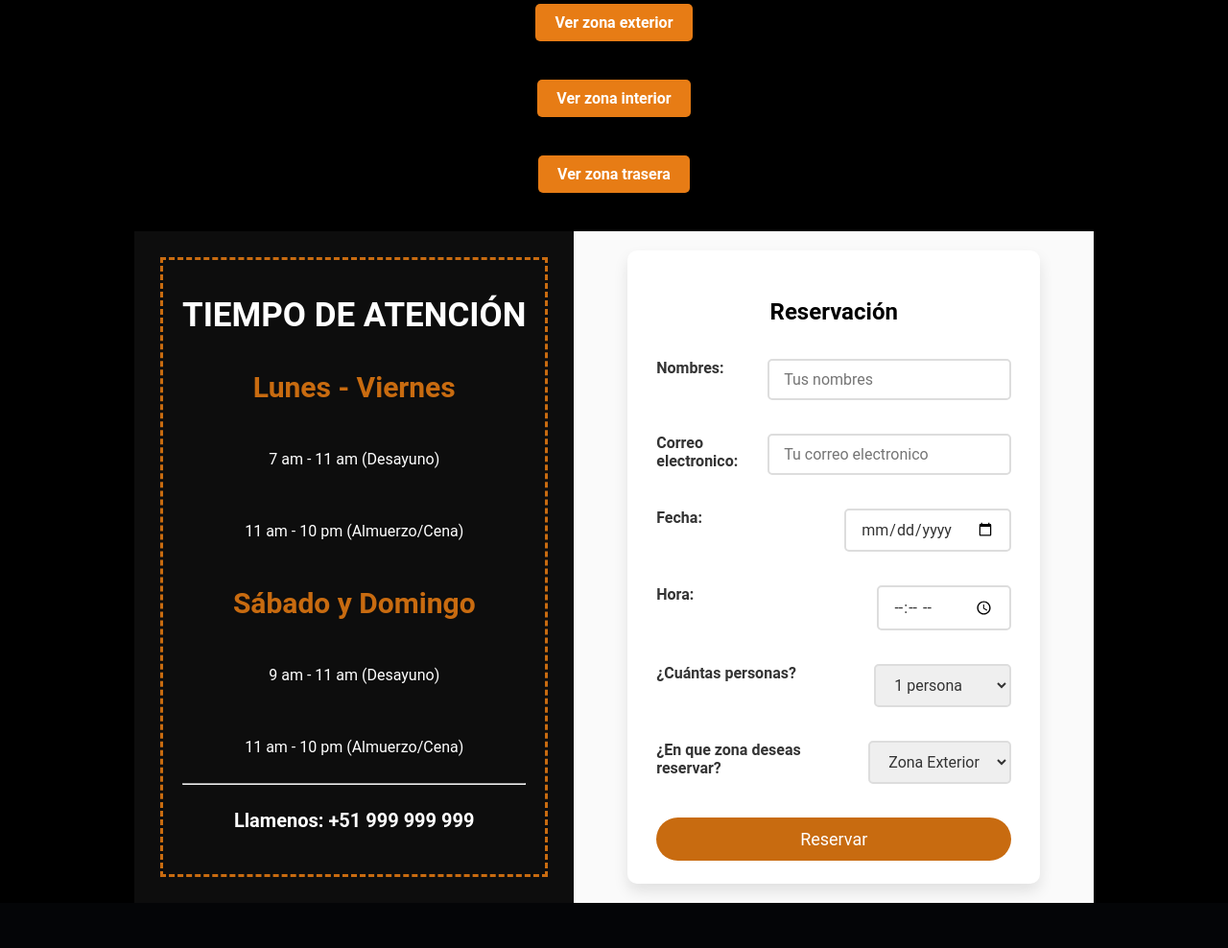
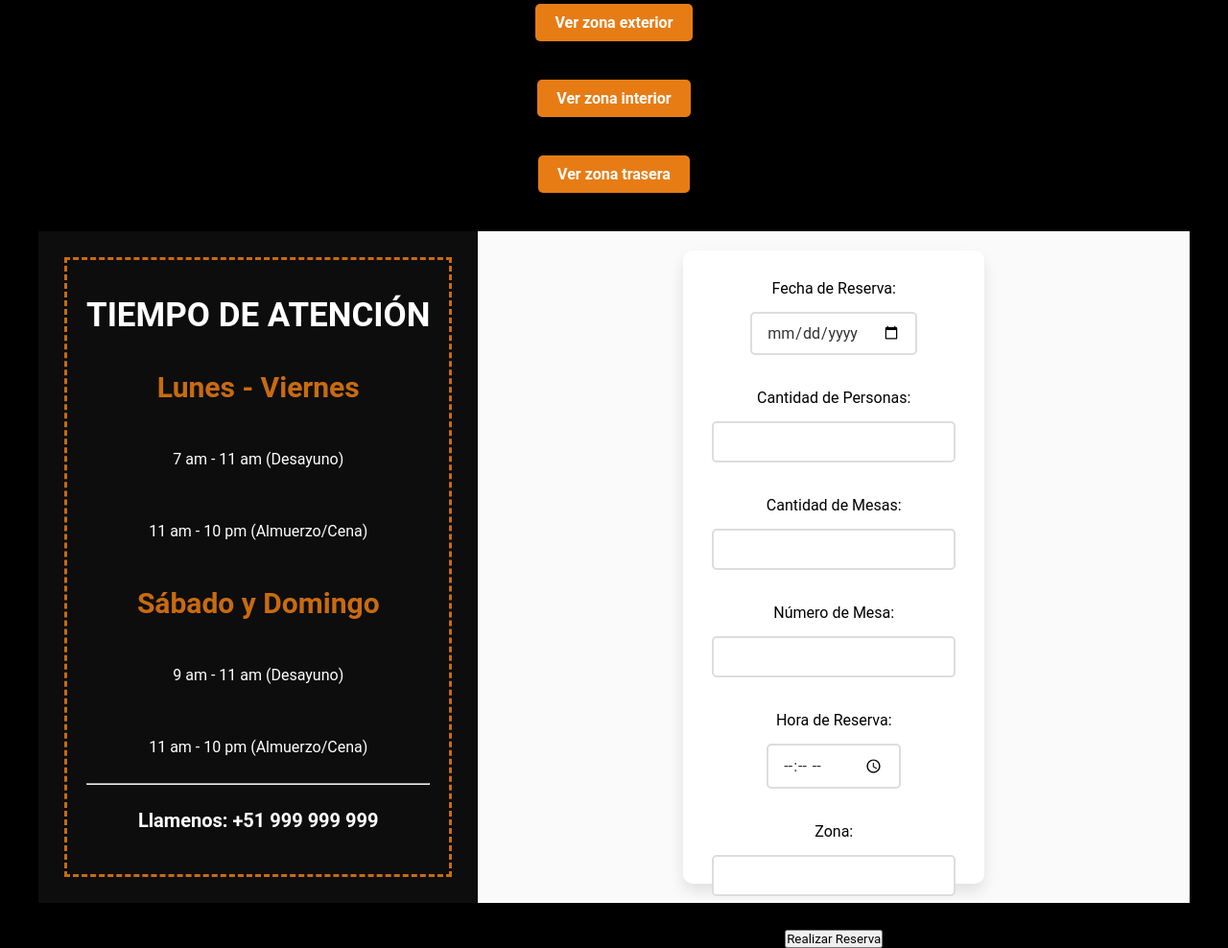
Before and after one commit to Mathiloc/D-Acari, a PHP site: page /Reservas.php in a window 1280 px wide. Shown: the part 1058-2046 px from the top of the page at 96% size. Before the commit the page ends 1999 px from the top, so only its background shows below. Run offline with PHP 8.4, Linux system fonts and the light colour scheme; some libraries are stand-ins or nearby versions.

Commit message:
Modificaciones

```diff
--- a/Capa_Cliente/Estilos/Reservas.css
+++ b/Capa_Cliente/Estilos/Reservas.css
@@ -301,7 +301,7 @@
   /*formulario*/
   .formulario {
       background-color: #fafafa;
-      max-width: 1000px;
+      max-width: 1200px;
     height: 700px;
       margin: 0px auto;
       box-shadow: 10px 15px 20px rgba(0, 0, 0, .1);
@@ -346,10 +346,25 @@
 
   form {
     display: flex;
+    align-items: center; /*AQUI SE CAMBIO*/
     flex-direction: column;
     gap: 15px; /* Espaciado entre campos */
   }
+  .form-group {
+    display: flex;
+    align-items: center;  /* Centra verticalmente los elementos */
+    margin-bottom: 15px;  /* Espacio entre cada grupo de elementos */
+}
+  .form-group label {
+    width: 200px;  /* Establece un ancho fijo para las etiquetas */
+    margin-right: 10px;  /* Espacio entre la etiqueta y el input */
+}
 
+.form-group input {
+  flex: 1;  /* Hace que los inputs ocupen el espacio restante */
+  padding: 8px;
+  font-size: 16px;
+}
   form p {
     margin-bottom: 10px;
     font-weight: 600;
--- a/Capa_Cliente/Vista/Reservas.php
+++ b/Capa_Cliente/Vista/Reservas.php
@@ -1,3 +1,69 @@
+
+<?php
+session_start();  // Inicia la sesión
+
+?>
+
+<?php
+// Conexión a la base de datos
+$conn = new mysqli('localhost', 'root', '', 'bd_dacari');
+// Verificar conexión
+if ($conn->connect_error) {
+    die("Error de conexión: " . $conn->connect_error);
+}
+
+// Procesar reserva cuando se envíe el formulario
+if ($_SERVER['REQUEST_METHOD'] === 'POST') {
+    if (!isset($_SESSION['id_cliente'])) {
+        echo "<script>alert('Debe iniciar sesión para realizar una reserva.');</script>";
+        exit;
+    }
+
+    // Conexión a la base de datos
+    $conn = new mysqli('localhost', 'root', '', 'bd_dacari');
+    // Verificar conexión
+    if ($conn->connect_error) {
+        die("Error de conexión: " . $conn->connect_error);
+    }
+    // Recibir los datos del formulario
+    $cantidad_mesas = intval($_POST['cantidad_mesas']);
+    $cantidad_personas = intval($_POST['cantidad_personas']);
+    $numero_mesa = intval($_POST['numero_mesa']);
+    $fecha_reserva = $_POST['fecha_reserva']; // Formato YYYY-MM-DD
+    $hora_reserva = $_POST['hora_reserva'];   // Formato HH:MM
+    $id_cliente = $_SESSION['id_cliente']; // Asumimos que el ID del cliente está en la sesión
+    $zona = $_POST['zona'];
+
+
+
+    // Validar campos obligatorios
+    if (empty($cantidad_mesas) || empty($cantidad_personas) || empty($numero_mesa) || empty($fecha_reserva) || empty($hora_reserva)  || empty($zona)) {
+        echo "<script>alert('Por favor, complete todos los campos requeridos.');</script>";
+    } else {
+        // Preparar la consulta SQL para insertar los datos
+        $sql = "INSERT INTO reserva (Cantidad_Mesas, Cantidad_Personas, Numero_Mesa, Fecha_Reserva, Hora_Reserva, ID_Cliente, Zona)
+                VALUES (?,?,?,?,?,?,?)";
+
+        // Preparar la sentencia
+        $stmt = $conn->prepare($sql);
+
+        // Enlazar los parámetros a la consulta SQL
+        $stmt->bind_param("iiissis", $cantidad_mesas, $cantidad_personas, $numero_mesa, $fecha_reserva, $hora_reserva, $id_cliente, $zona);
+        // Ejecutar la consulta
+        if ($stmt->execute()) {
+            echo "<script>alert('Reserva realizada con éxito.');</script>";
+        } else {
+            echo "<script>alert('Error al realizar la reserva. Intente nuevamente.');</script>";
+        }
+        error_log("El valor de numero_mesa es: " . $numero_mesa);
+        // Cerrar la sentencia
+        $stmt->close();
+    }
+}
+
+?>
+
+
 <!DOCTYPE html>
 <html lang="en">
   <head>
@@ -9,6 +75,8 @@
 
   <?php include '../../Capa_Cliente/header/header.php'?>
   <body>
+
+
 
     <div class="heading">
       <h1>Reservas</h1>
@@ -60,26 +128,26 @@
 
             <div class="slide">
                 <div class="item-slide">
-                    <img src="/img-reservas/zona-exterior-1.jpeg" alt="Slider Exteior 1">
+                    <img src="../Img/img-reservas/zona-exterior-1.jpeg" alt="Slider Exteior 1">
                 </div>
                 <div class="item-slide">
-                    <img src="/img-reservas/zona-exterior-2.jpeg" alt="Slider Exteior 2">
+                    <img src="../Img/img-reservas/zona-exterior-2.jpeg" alt="Slider Exteior 2">
                 </div>
                 <div class="item-slide">
-                    <img src="/img-reservas/zona-exterior-3.jpeg" alt="Slider Exteior 3">
+                    <img src="../Img/img-reservas/zona-exterior-3.jpeg" alt="Slider Exteior 3">
                 </div>
             </div>
 
 
             <div class="pagination" id="paginationControls" style="display: none;">
                 <label class="pagination-item" for="exterior1">
-                    <img src="/img-reservas/zona-exterior-1.jpeg" alt="Control Slider 1">
+                    <img src="../Img/img-reservas/zona-exterior-1.jpeg" alt="Control Slider 1">
                 </label>
                 <label class="pagination-item" for="exterior2">
-                    <img src="/img-reservas/zona-exterior-2.jpeg" alt="Control Slider 2">
+                    <img src="../Img/img-reservas/zona-exterior-2.jpeg" alt="Control Slider 2">
                 </label>
                 <label class="pagination-item" for="exterior3">
-                    <img src="/img-reservas/zona-exterior-3.jpeg" alt="Control Slider 3">
+                    <img src="../Img/img-reservas/zona-exterior-3.jpeg" alt="Control Slider 3">
                 </label>
             </div>
         </div>
@@ -98,26 +166,26 @@
 
           <div class="slide">
               <div class="item-slide">
-                  <img src="/img-reservas/zona-interior-1.jpeg" alt="Slider interior 1">
+                  <img src="../Img/img-reservas/zona-interior-1.jpeg" alt="Slider interior 1">
               </div>
               <div class="item-slide">
-                  <img src="/img-reservas/zona-interior-2.jpeg" alt="Slider interior 2">
+                  <img src="../Img/img-reservas/zona-interior-2.jpeg" alt="Slider interior 2">
               </div>
               <div class="item-slide">
-                  <img src="/img-reservas/zona-interior-3.jpeg" alt="Slider interior 3">
+                  <img src="../Img/img-reservas/zona-interior-3.jpeg" alt="Slider interior 3">
               </div>
           </div>
 
 
           <div class="pagination" id="paginationControls" style="display: none;">
               <label class="pagination-item" for="interior 1">
-                  <img src="/img-reservas/zona-interior-1.jpeg" alt="Control Slider 1">
+                  <img src="../Img/img-reservas/zona-interior-1.jpeg" alt="Control Slider 1">
               </label>
               <label class="pagination-item" for="interior 2">
-                  <img src="/img-reservas/zona-interior-2.jpeg" alt="Control Slider 2">
+                  <img src="../Img/img-reservas/zona-interior-2.jpeg" alt="Control Slider 2">
               </label>
               <label class="pagination-item" for="interior 3">
-                  <img src="/img-reservas/zona-interior-3.jpeg" alt="Control Slider 3">
+                  <img src="../Img/img-reservas/zona-interior-3.jpeg" alt="Control Slider 3">
               </label>
           </div>
       </div>
@@ -136,26 +204,26 @@
 
         <div class="slide">
             <div class="item-slide">
-                <img src="/img-reservas/zona-trasera-1.jpeg" alt="Slider trasera 1">
+                <img src="../Img/img-reservas/zona-trasera-1.jpeg" alt="Slider trasera 1">
             </div>
             <div class="item-slide">
-                <img src="/img-reservas/zona-trasera-2.jpeg" alt="Slider trasera 2">
+                <img src="../Img/img-reservas/zona-trasera-2.jpeg" alt="Slider trasera 2">
             </div>
             <div class="item-slide">
-                <img src="/img-reservas/zona-trasera-3.jpeg" alt="Slider trasera 3">
+                <img src="../Img/img-reservas/zona-trasera-3.jpeg" alt="Slider trasera 3">
             </div>
         </div>
 
 
         <div class="pagination" id="paginationControls" style="display: none;">
             <label class="pagination-item" for="trasera 1">
-                <img src="/img-reservas/zona-trasera-1.jpeg" alt="Control Slider 1">
+                <img src="../Img/img-reservas/zona-trasera-1.jpeg" alt="Control Slider 1">
             </label>
             <label class="pagination-item" for="trasera 2">
-                <img src="/img-reservas/zona-trasera-2.jpeg" alt="Control Slider 2">
+                <img src="../Img/img-reservas/zona-trasera-2.jpeg" alt="Control Slider 2">
             </label>
             <label class="pagination-item" for="trasera 3">
-                <img src="/img-reservas/zona-trasera-3.jpeg" alt="Control Slider 3">
+                <img src="../Img/img-reservas/zona-trasera-3.jpeg" alt="Control Slider 3">
             </label>
         </div>
     </div>
@@ -188,48 +256,27 @@
           </div>
 
           <div class="container-form">
-              <form action="#">
-                <h2 class="heading heading-yellow">Reservación</h2>
+          <form method="POST" action="Reservas.php">
+          <label for="fecha_reserva">Fecha de Reserva:</label>
+          <input type="date" id="fecha_reserva" name="fecha_reserva" required>
 
-                <div class="form-field">
-                  <p>Nombres:</p>
-                  <input type="text" placeholder="Tus nombres">
-                </div>
-                <div class="form-field">
-                  <p>Correo electronico:</p>
-                  <input type="email" placeholder="Tu correo electronico">
-                </div>
-                <div class="form-field">
-                  <p>Fecha:</p>
-                  <input type="date">
-                </div>
-                <div class="form-field">
-                  <p>Hora:</p>
-                  <input type="time">
-                </div>
-                <div class="form-field">
-                  <p>¿Cuántas personas?</p>
-                  <select name="select" id="#">
-                    <option value="1">1 persona</option>
-                    <option value="2">2 personas</option>
-                    <option value="3">3 personas</option>
-                    <option value="4">4 personas</option>
-                    <option value="5">5 personas</option>
-                    <option value="5+">5+ personas</option>
-                  </select>
-                </div>
-                <div class="form-field">
-                  <p>¿En que zona deseas reservar?</p>
-                  <select name="select" id="#">
-                    <option value="zona exterior">Zona Exterior</option>
-                    <option value="zona interior">Zona Interior</option>
-                    <option value="zona trasera">Zona Trasera</option>
+          <label for="cantidad_personas">Cantidad de Personas:</label>
+          <input type="number" id="cantidad_mesas" name="cantidad_mesas" required>
 
-                  </select>
-                </div>
+          <label for="cantidad_mesas">Cantidad de Mesas:</label>
+          <input type="number" id="cantidad_personas" name="cantidad_personas" required>
 
-                <button class="btn-form">Reservar</button>
-              </form>
+          <label for="numero_mesa">Número de Mesa:</label>
+          <input type="number" id="numero_mesa" name="numero_mesa" required>
+
+          <label for="hora_reserva">Hora de Reserva:</label>
+          <input type="time" id="hora_reserva" name="hora_reserva" required>
+
+          <label for="zona">Zona:</label>
+          <input type="text" id="zona" name="zona" required>
+
+          <button type="submit">Realizar Reserva</button>
+</form>
           </div>
         </div>
       </div>
@@ -237,7 +284,28 @@
 
 
 
-    <script src="/Reservas.js"></script>
+      <script>
+// Actualizar mesas dinámicamente según la zona seleccionada
+document.getElementById('zona').addEventListener('change', function () {
+    const zonaId = this.value;
+
+    // Fetch mesas disponibles
+    fetch('procesar_reserva.php', {
+        method: 'POST',
+        headers: { 'Content-Type': 'application/x-www-form-urlencoded' },
+        body: `zona_id=${zonaId}`
+    })
+    .then(response => response.json())
+    .then(data => {
+        console.log(data); // Maneja la actualización de mesas si es necesario
+    });
+});
+</script>
+
+
+
+
+    <script src="../../Capa_Negocio/Reservas.js"></script>
     <script
       type="module"
       src="https://unpkg.com/ionicons@7.1.0/dist/ionicons/ionicons.esm.js"
--- a/Capa_Dato/Controladores/Inicio_Sesion/ingreso_cliente.php
+++ b/Capa_Dato/Controladores/Inicio_Sesion/ingreso_cliente.php
@@ -11,7 +11,7 @@ if ($_SERVER["REQUEST_METHOD"] == "POST") {
     if ($correo_cliente && $contrasena_cliente) {
 
     // Consulta SQL utilizando consultas preparadas para evitar inyecciones SQL
-    $stmt = $conn->prepare("SELECT Nombre_Cliente FROM cliente WHERE Correo = ? AND Contraseña_Cliente = ?");
+    $stmt = $conn->prepare("SELECT ID_Cliente, Nombre_Cliente FROM cliente WHERE Correo = ? AND Contraseña_Cliente = ?");
     $stmt->bind_param("ss", $correo_cliente, $contrasena_cliente);
     $stmt->execute();
     $result = $stmt->get_result();
@@ -19,6 +19,7 @@ if ($_SERVER["REQUEST_METHOD"] == "POST") {
     if ($result->num_rows > 0) {
         // Si el usuario existe, guarda su nombre en la sesión
         $row = $result->fetch_assoc();
+        $_SESSION['id_cliente'] = $row['ID_Cliente'];
         $_SESSION['documento_cliente'] = $correo_cliente;
         $_SESSION['nombre_cliente'] = $row['Nombre_Cliente'];
 
```
Also changed, not shown: Capa_Cliente/Estilos/style.css (+7 -7 lines), Capa_Dato/Controladores/Registro/procesar_reserva.php (added, +47 -0 lines).
